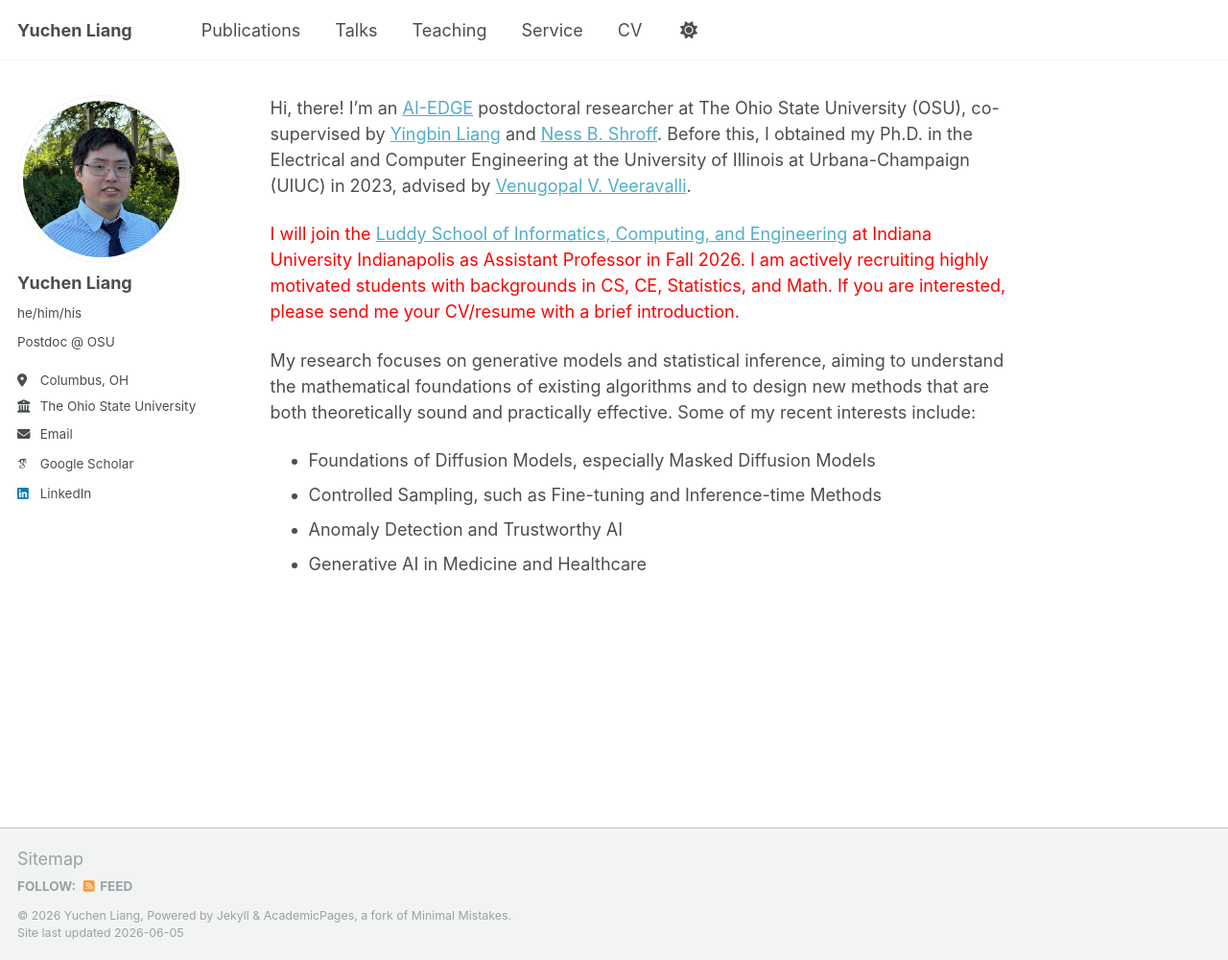
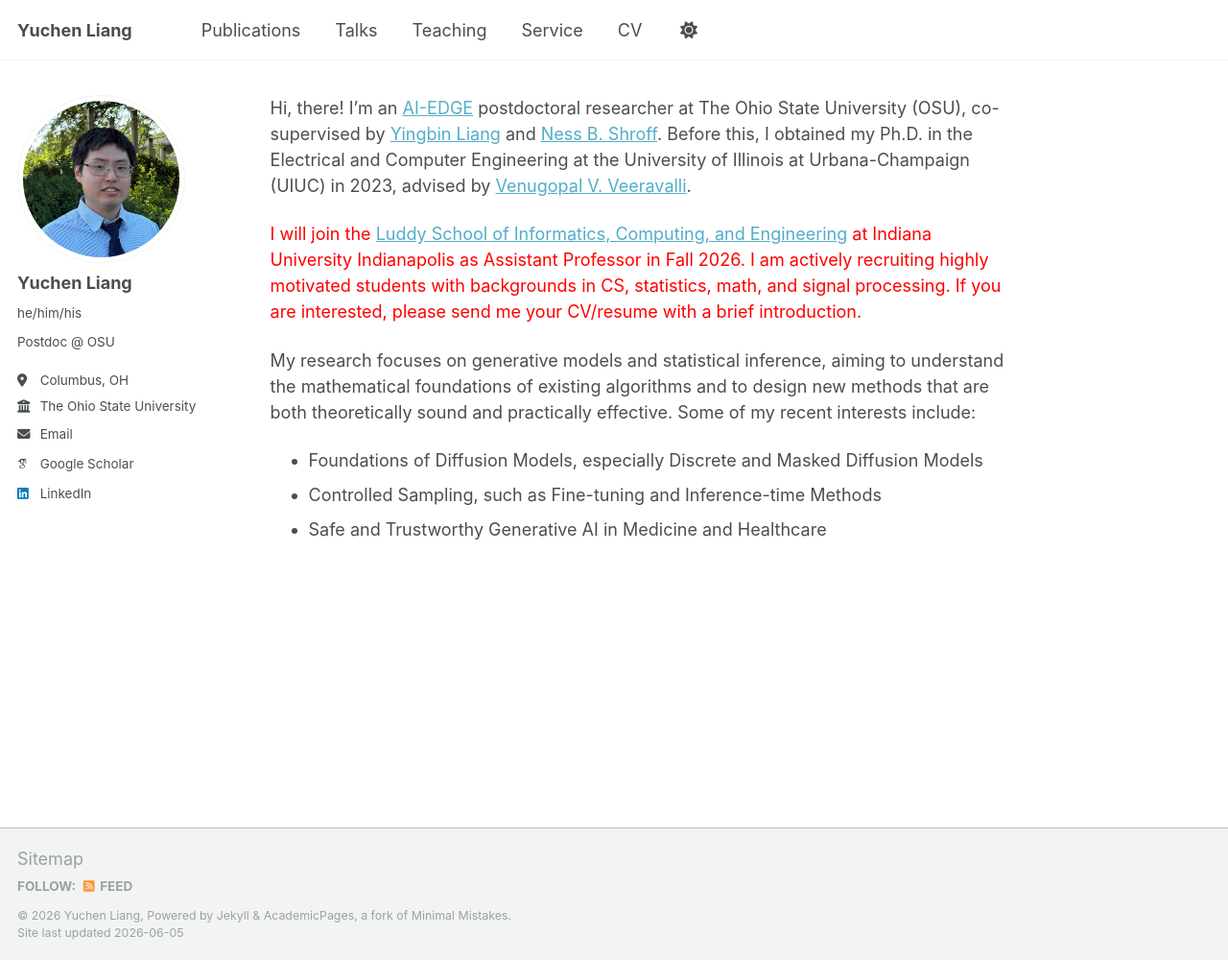
Before and after one commit to yuchenliang1/yuchenliang1.github.io, a Jekyll site: the page built from _pages/about.md, in a window 1280 px wide and 1000 px high. Shown: the whole window at 96% size. Built offline with Jekyll 4.4.1, drawn with Linux system fonts in a browser that asks for light colours; some web fonts are replaced; a script that is not in the unit is left out.

Commit message:
update 6.5.26

```diff
--- a/_pages/about.md
+++ b/_pages/about.md
@@ -9,14 +9,12 @@ redirect_from:
 
 Hi, there! I'm an [AI-EDGE](https://aiedge.osu.edu/) postdoctoral researcher at The Ohio State University (OSU), co-supervised by [Yingbin Liang](https://sites.google.com/view/yingbinliang/) and [Ness B. Shroff](https://u.osu.edu/shroff-11/). Before this, I obtained my Ph.D. in the Electrical and Computer Engineering at the University of Illinois at Urbana-Champaign (UIUC) in 2023, advised by [Venugopal V. Veeravalli](https://vvv.ece.illinois.edu/).
 
-<span style="color:red">I will join the [Luddy School of Informatics, Computing, and Engineering](https://luddy.indianapolis.iu.edu/) at Indiana University Indianapolis as Assistant Professor in Fall 2026. I am actively recruiting highly motivated students with backgrounds in CS, CE, Statistics, and Math. If you are interested, please send me your CV/resume with a brief introduction. </span>
+<span style="color:red">I will join the [Luddy School of Informatics, Computing, and Engineering](https://luddy.indianapolis.iu.edu/) at Indiana University Indianapolis as Assistant Professor in Fall 2026. I am actively recruiting highly motivated students with backgrounds in CS, statistics, math, and signal processing. If you are interested, please send me your CV/resume with a brief introduction. </span>
 
 My research focuses on generative models and statistical inference, aiming to understand the mathematical foundations of existing algorithms and to design new methods that are both theoretically sound and practically effective. Some of my recent interests include:
-* Foundations of Diffusion Models, especially Masked Diffusion Models
+* Foundations of Diffusion Models, especially Discrete and Masked Diffusion Models
 * Controlled Sampling, such as Fine-tuning and Inference-time Methods
-* Anomaly Detection and Trustworthy AI
-* Generative AI in Medicine and Healthcare
-
+* Safe and Trustworthy Generative AI in Medicine and Healthcare
 
 <!-- Getting started
 ======
```
